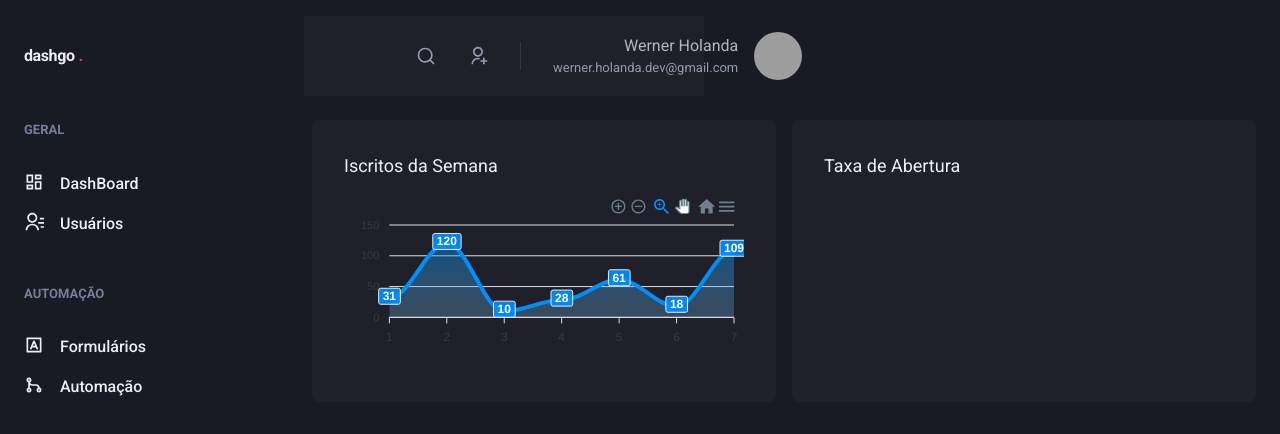
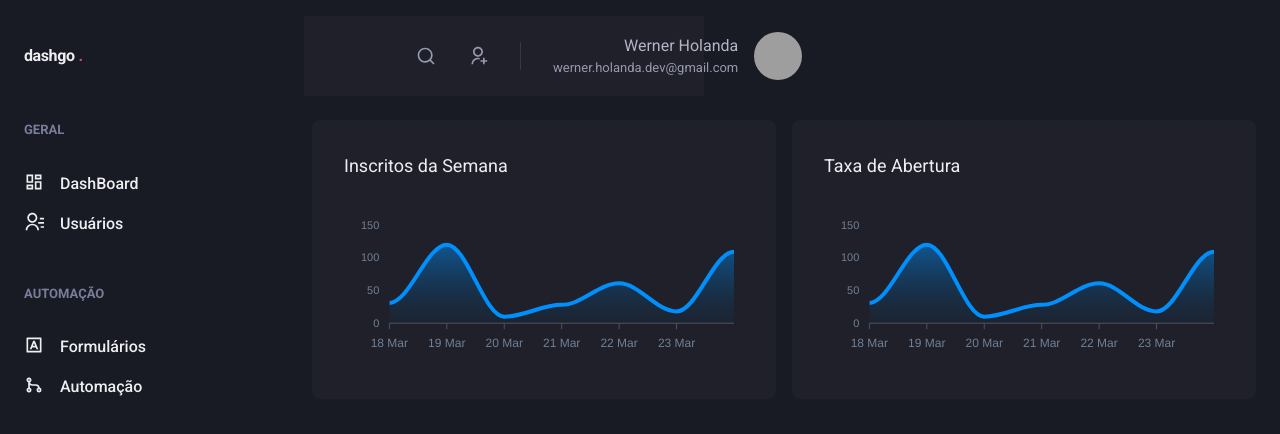
Before and after one commit to WernerHolanda/dasgo2, a Next.js app: page /dashboard in a window 1280 px wide. Shown: the top 434 px of the page. Built offline with nearby package versions, Linux system fonts and the light colour scheme; grey boxes are pictures that could not be loaded.

Commit message:
finished graphics with apex

```diff
--- a/src/pages/dashboard.tsx
+++ b/src/pages/dashboard.tsx
@@ -1,11 +1,61 @@
 import { Header } from "@/components/Header";
-import { Box, Flex, SimpleGrid, Text } from "@chakra-ui/react";
+import dynamic from 'next/dynamic';
+import { Box, Flex, SimpleGrid, Text, theme } from "@chakra-ui/react";
 import React from "react";
 import { Sidebar } from "@/components/Sidebar";
-import Chart from 'react-apexcharts';
 
+const Chart = dynamic(()=> import ('react-apexcharts'),{
+    ssr: false, //aqui é pra fazer a importaç do apexchart sem que ele fique quebrando. Então aqui é pra tornar dinamico o carregamento de forma que apenas carrega o componente quando o usuário clicar.
+} )
 
-const options = {};
+const options = { //aqui é p personalizar o grafico chart
+    chart: {
+        toolbar: {
+            show: false, //signf retirar o toolbar com as opções de cima do grafgico
+        },
+        zoom: {
+            enable: false, //signf retirar o zoom que vem por padrão dos grafs
+        },
+        foreColor: theme.colors.gray[500],
+            },
+    grid: {
+        show: false, //signf retirar as linhas que há por trás do grafic.
+    },
+    dataLabels: {
+        enabled: false, //signf retirar os labels
+    },
+    tooltip: {
+        enabled : false, //signf retirar o hover do mause que mostra info sobre os dados
+    },
+    xaxis: {
+        type: 'datetime',
+        axisBorder: {
+            color: theme.colors.gray[600] //signf a bordar da cor q tá embaixo
+        },
+        axisTicks: {
+            color: theme.colors.gray[600] //signf a cor dos pontos que estão embaixo marcam o eixo x
+        },
+        categories: [ //signf q eu tenho que passar 7 tipos de dados, isso pois tenho 7 numeros de dados
+            '2021-03-18T00:00:00.000Z',
+            '2021-03-19T00:00:00.000Z',
+            '2021-03-20T00:00:00.000Z',
+            '2021-03-21T00:00:00.000Z',
+            '2021-03-22T00:00:00.000Z',
+            '2021-03-23T00:00:00.000Z',
+            '2021-03-24T00:00:00.000Z',
+                    ],
+            },
+    fill: {
+        opacity: 0.3, //signf uma opacidade abaixo da linha do grafico
+        type: 'gradient', //signf gradiente de sombra dark
+        gradient: {
+        shade: 'dark', //signf sombra dark
+        opacityFrom: 0.7, //signf opactidade que começa
+        opacityTo: 0.3, //signf a opacidade q termina
+    },
+    }
+    };
+
 
 const series = [
     { name: 'series1', data: [31,120,10,28,61, 18, 109]}
@@ -28,11 +78,12 @@
                         p="8"
                         bg="gray.800"
                         borderRadius={8}
+                        pb="4" //signf padding border
                     >
                         <Text
                             fontSize="lg"
                             mb="4"
-                        >Iscritos da Semana
+                        >Inscritos da Semana
                         </Text>
 
                         <Chart options={options} series={series} type="area" height={160} />
@@ -42,6 +93,7 @@
                         p="8"
                         bg="gray.800"
                         borderRadius={8}
+                        pb="4"
                     >
                         <Text
                             fontSize="lg"
@@ -49,6 +101,8 @@
                         >Taxa de Abertura
 
                         </Text>
+                        <Chart options={options} series={series} type="area" height={160} />
+
                     </Box>
                 </SimpleGrid>
             </Flex>
```
